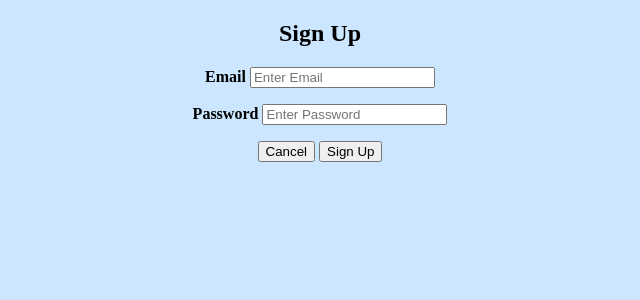
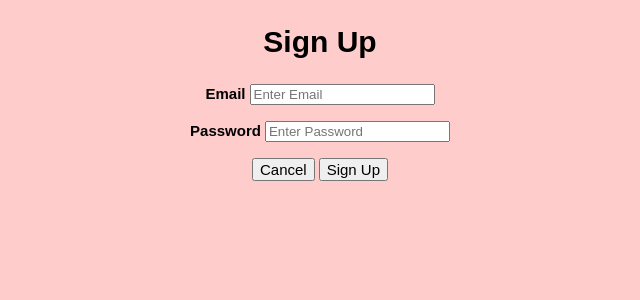
Before and after one commit to BlancaMarquez/CSSIx-Project, a Python web app: template templates/secondpage.html in a window 1280 px wide. Shown: the top 300 px of the page, without its empty margins (320-960 px from the left). Run offline with Jinja, Linux system fonts and the light colour scheme; the template is opened without the code that fills it, so the values that code supplies are empty.

Commit message:
font change

```diff
--- a/templates/secondpage.html
+++ b/templates/secondpage.html
@@ -1,12 +1,13 @@
 <!DOCTYPE html>
 <html>
   <head>
+  <link rel="stylesheet" type="text/css" href="style.css"/
     <meta charset="utf-8">
     <title></title>
   </head>
-  <body style ="background-color:#cce6ff;">
+  <body style ="background-color:#ffcccc;" >
     <center>
-  <h2>Sign Up</h2>
+  <h2 style = "font-size: 30px; font-family: sans-serif">Sign Up</h2>
   <form action="/action_page.php"
   <div class="container">
     <label><b>Email</b></label>
@@ -22,4 +23,15 @@
   </form>
 </center>
   </body>
+  <style>
+  button {
+    font-size: 15px;
+    font-family: sans-serif;
+  }
+
+  label {
+    font-size: 15px;
+    font-family: sans-serif;
+  }
+  </style>
 </html>
```
Also changed, not shown: templates/style.css (added).
